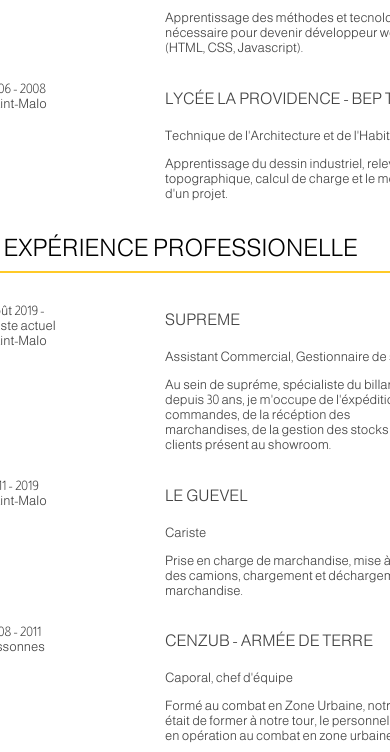
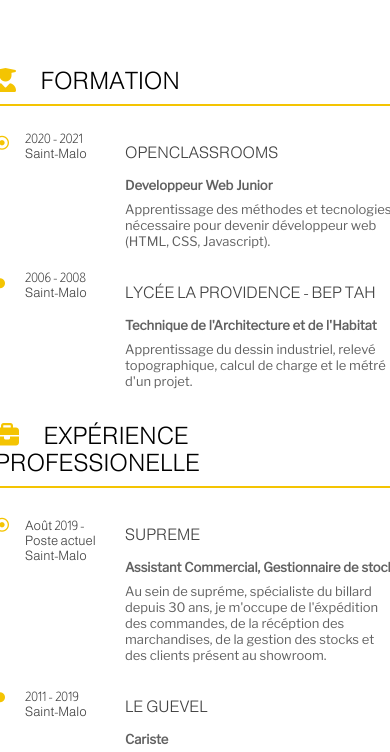
Before and after one commit to yann-sm/mon-cv-WEB, a plain HTML site: page index.html in a window 390 px wide. Shown: the part 340-1092 px from the top of the page. Drawn offline with nearby package versions, Linux system fonts and the light colour scheme.

Commit message:
Modification rendu mobile et police

```diff
--- a/index.html
+++ b/index.html
@@ -2,6 +2,7 @@
 <html lang="fr">
 <head>
     <meta charset="utf-8">
+    <meta name="viewport" content="width=device-width, initial-scale=1.0">
 
     <link rel="stylesheet" type="text/css" href="style.css">
 
@@ -11,11 +12,17 @@
     <title> MON CV WEB </title>
 </head>
 <body>
+
+
     <div class="container box">
         <div class="box">
             <div class="aboutMe">
-                <div class="item__img">
-                    <img class="item__img__photo" src="moi.jpg" alt="photo de moi">
+                <div class="aboutMe__responsive">
+                    <div class="aboutMe__responsive__img">
+                        <div class="item__img">
+                            <img class="item__img__photo" src="moi.jpg" alt="photo de moi">
+                        </div>
+                    </div>
                 </div>
 
                 <div class="item">
@@ -36,7 +43,7 @@
 
                 <div class="item">
                     <h3>À PROPOS DE MOI</h3>
-                    <div class="item__aboutMe item--fontSize color__font">
+                    <div class="item__aboutMe item--fontSize item--fontFamily">
                         <p>
                             Assistant commercial, cariste et gestionnaire de stock au sein d'une entreprise
                             spécialisé dans le domaine du loisir (bllard, baby-foot, fléchette) j'ai fais
@@ -84,15 +91,15 @@
                     <br>
                     <div class="box">
                         <div class="dotCircle">
-                            <i class="far fa-dot-circle"></i>
+                            <i class="far fa-dot-circle dot__Circle--little"></i>
                         </div>
                         <div class="date item--fontSize color__font">
                             <p>2020 - 2021<br>Saint-Malo</p>
                         </div>
                         <div class="date__item color__font">
                             <h4>OPENCLASSROOMS</h4>
-                            <p class="item--fontSize">Developpeur Web Junior</p>
-                            <p class="fontItalic item--fontSize">
+                            <p class="item--fontSize item--fontFamily item--fontWeight">Developpeur Web Junior</p>
+                            <p class="item--fontSize item--fontFamily">
                                 Apprentissage des méthodes et tecnologies nécessaire pour
                                 devenir développeur web (HTML, CSS, Javascript).
                             </p>
@@ -101,16 +108,18 @@
 
                     <div class="box">
                         <div class="dotCircle">
-                            <i class="fas fa-circle fa-1x"></i>
+                            <i class="fas fa-circle dotCircle--little"></i>
                         </div>
                         <div class="date item--fontSize color__font">
                             <p>2006 - 2008<br>Saint-Malo</p>
                         </div>
                         <div class="date__item color__font">
                             <h4>LYCÉE LA PROVIDENCE - BEP TAH</h4>
-                            <p class="item--fontSize">Technique de l'Architecture et de l'Habitat</p>
-                            <p class="fontItalic item--fontSize">Apprentissage du dessin industriel, relevé topographique,
-                            calcul de charge et le métré d'un projet.</p>
+                            <p class="item--fontSize item--fontFamily item--fontWeight">Technique de l'Architecture et de l'Habitat</p>
+                            <p class="item--fontSize item--fontFamily">
+                                Apprentissage du dessin industriel, relevé topographique,
+                                calcul de charge et le métré d'un projet.
+                            </p>
                         </div>
                     </div>
                 </div>
@@ -122,44 +131,46 @@
                     <br>
                     <div class="box">
                         <div class="dotCircle">
-                            <i class="far fa-dot-circle"></i>
+                            <i class="far fa-dot-circle dot__Circle--little"></i>
                         </div>
                         <div class="date color__font">
                             <p>Août 2019 -<br>Poste actuel<br>Saint-Malo</p>
                         </div>
                         <div class="date__item color__font">
                             <h4>SUPREME</h4>
-                            <p class="item--fontSize">Assistant Commercial, Gestionnaire de stock</p>
-                            <p class="fontItalic item--fontSize">Au sein de supréme, spécialiste du billard depuis 30 ans,
-                            je m'occupe de l'éxpédition des commandes, de la récéption des marchandises,
-                            de la gestion des stocks et des clients présent au showroom. </p>
+                            <p class="item--fontSize item--fontFamily item--fontWeight">Assistant Commercial, Gestionnaire de stock</p>
+                            <p class="item--fontSize item--fontFamily">
+                                Au sein de supréme, spécialiste du billard depuis 30 ans,
+                                je m'occupe de l'éxpédition des commandes, de la récéption des marchandises,
+                                de la gestion des stocks et des clients présent au showroom.
+                            </p>
                         </div>
                     </div>
                     <div class="box">
                         <div class="dotCircle">
-                            <i class="fas fa-circle fa-1x"></i>
+                            <i class="fas fa-circle dotCircle--little"></i>
                         </div>
                         <div class="date color__font">
                             <p>2011 - 2019 <br>Saint-Malo</p>
                         </div>
                         <div class="date__item color__font">
                             <h4>LE GUEVEL</h4>
-                            <p class="item--fontSize">Cariste</p>
-                            <p class="fontItalic item--fontSize">Prise en charge de marchandise, mise à quai des camions, chargement et déchargement de marchandise. </p>
+                            <p class="item--fontSize item--fontFamily item--fontWeight">Cariste</p>
+                            <p class="item--fontSize item--fontFamily">Prise en charge de marchandise, mise à quai des camions, chargement et déchargement de marchandise. </p>
                         </div>
                     </div>
 
                     <div class="box">
                         <div class="dotCircle">
-                            <i class="fas fa-circle fa-1x"></i>
+                            <i class="fas fa-circle dotCircle--little"></i>
                         </div>
                         <div class="date color__font">
                             <p>2008 - 2011<br>Sissonnes</p>
                         </div>
                         <div class="date__item color__font">
                             <h4>CENZUB - ARMÉE DE TERRE</h4>
-                            <p class="item--fontSize">Caporal, chef d'équipe</p>
-                            <p class="fontItalic item--fontSize">Formé au combat en Zone Urbaine, notre rôle était de former à notre tour, le personnel partant en opération au combat en zone urbaine. </p>
+                            <p class="item--fontSize item--fontFamily item--fontWeight">Caporal, chef d'équipe</p>
+                            <p class="item--fontSize item--fontFamily">Formé au combat en Zone Urbaine, notre rôle était de former à notre tour, le personnel partant en opération au combat en zone urbaine. </p>
                         </div>
                     </div>
                 </div>
@@ -172,7 +183,9 @@
                     <div class="box recommandation color__font">
                         <div>
                             <p>MAXIME KIEMAN</p>
-                            <p class="item--fontSize">Directeur, Mon agence<br> Téléphone :<br> Email : name@email.com</p>
+                            <p class="item--fontSize">Directeur, Mon agence<br>
+                            Téléphone : 06 00 00 00 00<br>
+                            <span class="item--fontFamily">Email : name@email.com</span></p>
                         </div>
 
                     </div>
--- a/style.css
+++ b/style.css
@@ -1,6 +1,6 @@
 
 @import url('https://fonts.googleapis.com/css2?family=Almarai:wght@300&display=swap');
-
+@import url('https://fonts.googleapis.com/css2?family=Libre+Franklin:wght@400&display=swap');
 
 .container {
     justify-content: flex-start;
@@ -24,20 +24,19 @@ h3 {
     margin-left: -8px;
     margin-top: -10px;
     padding-top: 40px;
-    background-color: #FFCA28; /* #FDD835 #FFCA28*/
+    background-color: #F4C402; /* #FDD835 #FFCA28 #FFCA28*/
     overflow-x: auto;
     overflow-y: auto;
 }
 
 .item__img {
     overflow: hidden;
-    width: 150px;
+    width: 145px;
     height: 150px;
     margin: auto;
-    border: 1px solid #FFCA28;
     border-radius: 50%;
     text-align: center;
-    box-shadow: 1px 1px 3px 3px #616161;
+    box-shadow: 1px 1px 5px #757575; /*#FFB300*/
 }
 .item__img__photo {
     height: 210px;
@@ -51,6 +50,14 @@ h3 {
 }
 .item--fontSize {
     font-size: 13px;
+    margin-top: -5px;
+}
+.item--fontFamily {
+    font-family: 'Libre Franklin', sans-serif;
+    color: #616161;
+}
+.item--fontWeight {
+    font-weight: 600;
 }
 
 .item__contact {
@@ -72,7 +79,7 @@ h3 {
 }
 
 .item h3 {
-    color: #FFCA28;
+    color: #F4C402;
     background-color: #424242;
     padding: 5px;
 }
@@ -83,15 +90,15 @@ h3 {
 }
 
 #loisir {
-    margin-top: 190px;
-    padding-bottom: 40px;
+    margin-top: 260px;
+    padding-bottom: 20px;
 }
 
 .item__loisirs__circle {
     width: 50px;
     height: 50px;
     border: 1px solid #424242;
-    margin-top: 20px;
+    margin-top: 5px;
     border-radius: 50%;
     margin-right: 15px;
 }
@@ -99,11 +106,11 @@ h3 {
 
 /* CV */
 .color__font {
-    color: #424242;
+    color: #424242 /*#424242#616161*/;
 }
 
 h1 {
- font-weight: 100;
+    font-weight: 100;
 }
 h2 {
     font-weight: 400;
@@ -117,15 +124,17 @@ body {
 }
 
 .contenu {
-    margin-top: 100px;
+    margin-top: 90px;
 }
 
 .contenu__title {
     margin-right: 20px;
+    color: #F4C402;
 }
 
 .cv {
     margin-left: 40px;
+    margin-top: 30px;
 }
 
 .name {
@@ -134,17 +143,18 @@ body {
 }
 
 .name h3 {
-     margin-top: -30px;
+     margin-top: -20px;
 }
 
 mark {
     background-color: white;
-    color: #FFCA28;
+    color: #F4C402;
 }
 
 .hr {
-    border: 1px solid #FFCA28;
+    border: 0.5px solid #F4C402;
     margin-top: -10px;
+
 }
 
 .hr--modif {
@@ -153,9 +163,15 @@ mark {
 }
 
 .dotCircle {
-    color: #FFCA28;
+    color: #F4C402;
     width: 30px;
-    margin-top: 14px;
+    margin-top: 11px;
+}
+.dot__Circle--little {
+    font-size: 14px;
+}
+.dotCircle--little {
+    font-size: 10px;
 }
 
 .date {
@@ -168,34 +184,53 @@ mark {
     width: 350px;
 }
 
-.fontItalic {
-    font-style: ;
-}
-
 .recommandation {
-    margin-left: -350px;
+    margin-left: -320px;
 }
 
 
 
 /* MEDIA QUERIES */
 @media all and (max-width: 830px) {
+
     .aboutMe {
         position: absolute;
-        margin-top: 1450px;
-        width: 105%;
+        width: 104%;
         height: auto;
         padding-left: 5%;
+        padding-right: 0;
+        z-index: 1;
     }
 
+    .item__aboutMe {
+        margin-right: 30px;
+    }
+
+    .aboutMe__responsive {
+        background-color: white;
+        height: 1550px;
+        z-index: 2;
+    }
+    .aboutMe__responsive__img {
+        padding-top: 40px;
+        position: relative;
+        background-color: #F4C402;
+        margin-top: -40px;
+        width: auto;
+        height: 180px;
+    }
+
+
     .cv {
-       /* margin-top: 1100px;*/
-        margin-left: 10px;
-        margin-right: 10px;
+        margin-top: 200px;
+        margin-left: 3em;
+        margin-right: 3em;
+        position: relative;
+        z-index: 2;
     }
 
     .date {
-        width: 180px;
+        width: 100px;
         text-align: left;
     }
 
@@ -204,7 +239,18 @@ mark {
     }
 
     .recommandation {
-        margin-left: -250px;
+        margin-left: -220px;
+    }
+
+    .item {
+        margin-top: -20px;
+    }
+    .item__contact {
+        margin-bottom: 40px;
+    }
+
+    #loisir {
+        margin-top: 30px;
     }
 
     .item__loisirs__circle {
```
